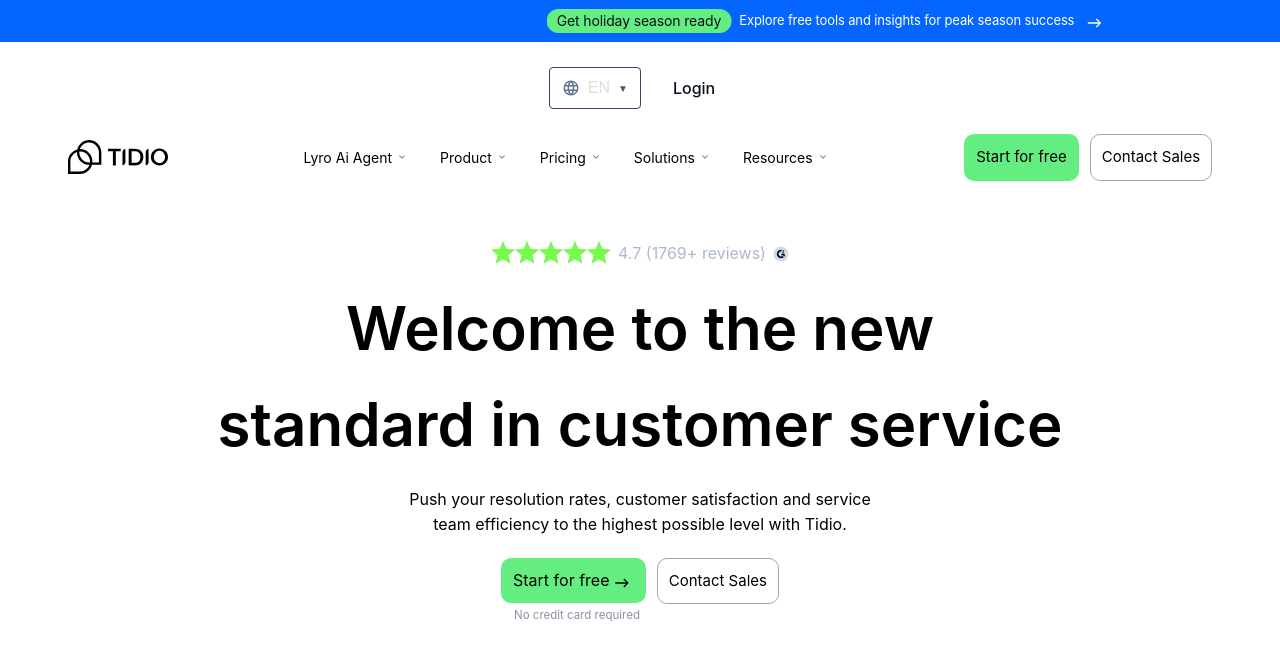
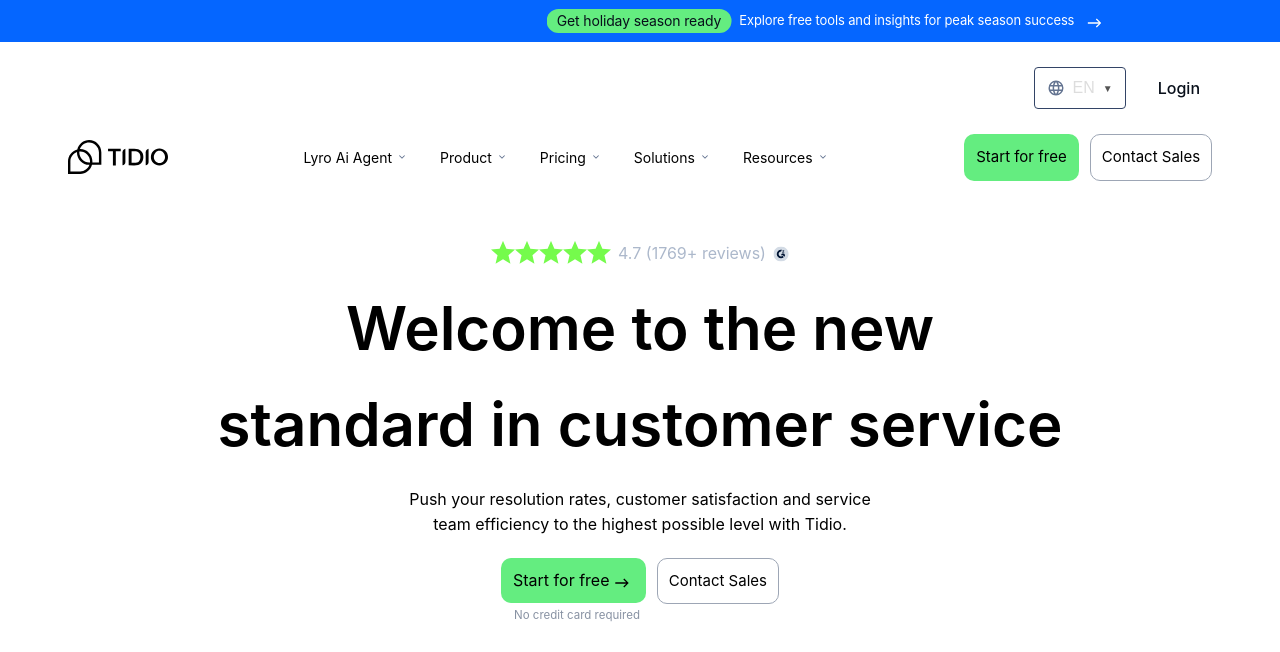
Before and after one commit to fahad4046566/tidio-project, a plain HTML site: page index.html in a window 1280 px wide. Shown: the top 652 px of the page. Drawn offline with Linux system fonts and the light colour scheme.

Commit message:
Update style.css

```diff
--- a/style.css
+++ b/style.css
@@ -102,9 +102,9 @@
 .second-navbar {
     display: flex;
     align-items: center;
-    justify-content: center;
+    justify-content: flex-end;
     gap: 1rem;
-    padding: 25px 2rem;
+    padding: 25px 4rem;
 
 }
 
```
